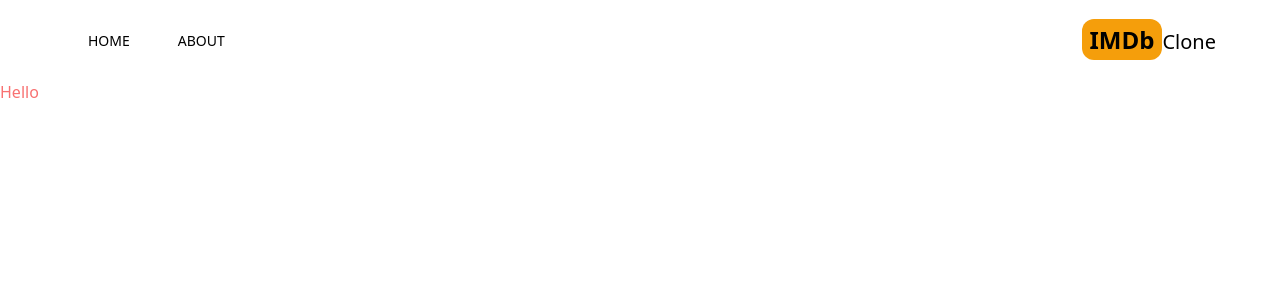
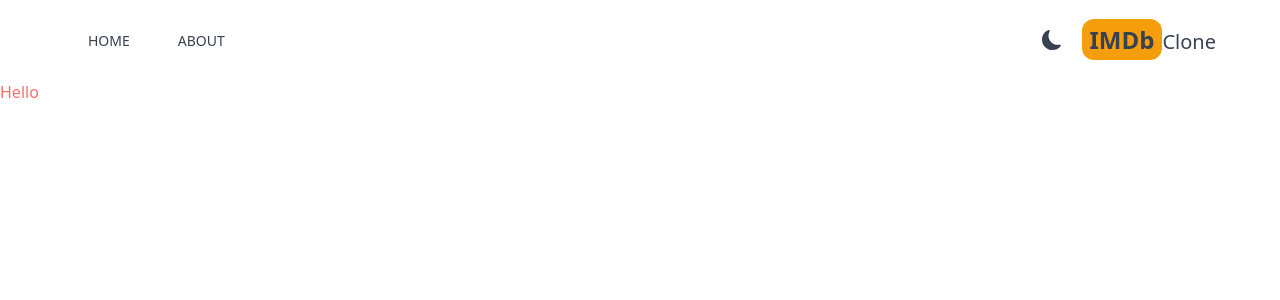
Before and after one commit to lamsalsangam/ECMAScript, a Next.js app in the folder Next js/imdb/: page / in a window 1280 px wide. Shown: the top 300 px of the page. Built offline with nearby package versions, Linux system fonts and the light colour scheme.

Commit message:
Added Dark Mode

```diff
--- a/Next js/imdb/package.json
+++ b/Next js/imdb/package.json
@@ -12,6 +12,7 @@
     "eslint": "8.36.0",
     "eslint-config-next": "13.2.4",
     "next": "13.2.4",
+    "next-themes": "^0.2.1",
     "react": "18.2.0",
     "react-dom": "18.2.0",
     "react-icons": "^4.8.0"
--- /dev/null
+++ b/Next js/imdb/src/app/Providers.jsx
@@ -0,0 +1,15 @@
+"use client";
+
+import { ThemeProvider } from "next-themes";
+
+const Providers = ({ children }) => {
+  return (
+    <ThemeProvider enableSystem={true} attribute="class">
+      <div className="dark:bg-gray-700 dark:text-gray-200 text-gray-700 transition-colors duration-300 min-h-screen select-none">
+        {children}
+      </div>
+    </ThemeProvider>
+  );
+};
+
+export default Providers;
--- /dev/null
+++ b/Next js/imdb/src/app/components/DarkModeSwitch.jsx
@@ -0,0 +1,31 @@
+"use client";
+
+import { MdLightMode } from "react-icons/md";
+import { BsFillMoonFill } from "react-icons/bs";
+import { useTheme } from "next-themes";
+import { useEffect, useState } from "react";
+
+const DarkModeSwitch = () => {
+  const { sysTheme, theme, setTheme } = useTheme();
+  const [mounted, setMounted] = useState(false);
+
+  useEffect(() => setMounted(true), []);
+  const currentTheme = theme === "system" ? sysTheme : theme;
+  return (
+    <>
+      {mounted &&
+        (currentTheme === "dark" ? (
+          <MdLightMode
+            className="text-xl cursor-pointer hover:text-amber-500"
+            onClick={() => setTheme("light")}
+          />
+        ) : (
+          <BsFillMoonFill
+            className="text-xl cursor-pointer hover:text-amber-500"
+            onClick={() => setTheme("dark")}
+          />
+        ))}
+    </>
+  );
+};
+export default DarkModeSwitch;
--- a/Next js/imdb/src/app/components/Header.jsx
+++ b/Next js/imdb/src/app/components/Header.jsx
@@ -2,6 +2,7 @@
 import { AiFillHome } from "react-icons/ai";
 import { BsFillInfoCircleFill } from "react-icons/bs";
 import Link from "next/link";
+import DarkModeSwitch from "./DarkModeSwitch";
 
 const Header = () => {
   return (
@@ -10,7 +11,8 @@
         <MenuItem title="HOME" address="/" Icon={AiFillHome} />
         <MenuItem title="ABOUT" address="/about" Icon={BsFillInfoCircleFill} />
       </div>
-      <div className="">
+      <div className="flex items-center space-x-5">
+        <DarkModeSwitch />
         <Link href={"/"}>
           <h2 className="text-2xl">
             <span className="font-bold bg-amber-500 py-1 px-2 rounded-xl">
--- a/Next js/imdb/src/app/layout.jsx
+++ b/Next js/imdb/src/app/layout.jsx
@@ -1,5 +1,6 @@
 import Header from "./components/Header";
 import "./globals.css";
+import Providers from "./Providers";
 
 export const metadata = {
   title: "Imdb Clone",
@@ -10,8 +11,10 @@
   return (
     <html lang="en">
       <body>
-        <Header />
-        {children}
+        <Providers>
+          <Header />
+          {children}
+        </Providers>
       </body>
     </html>
   );
--- a/Next js/imdb/tailwind.config.js
+++ b/Next js/imdb/tailwind.config.js
@@ -12,4 +12,5 @@
     extend: {},
   },
   plugins: [],
+  darkMode: "class",
 };
```
Also changed, not shown: 1 other file (tests, documents, lock files or other folders).
